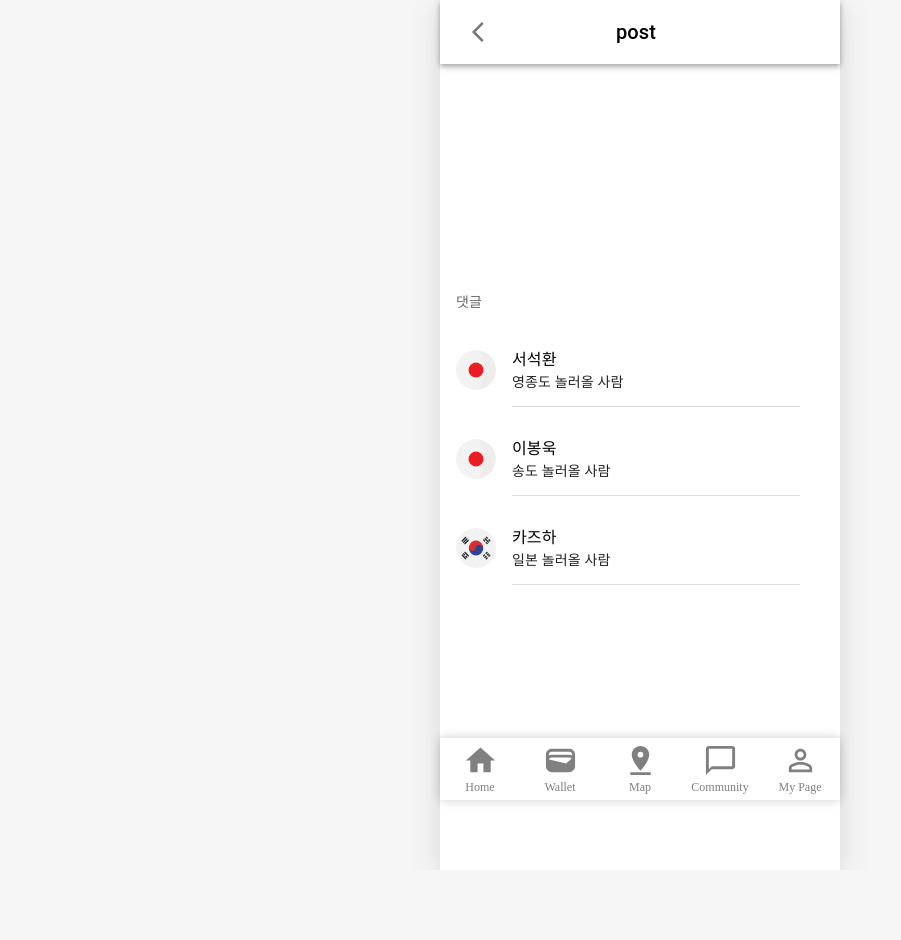
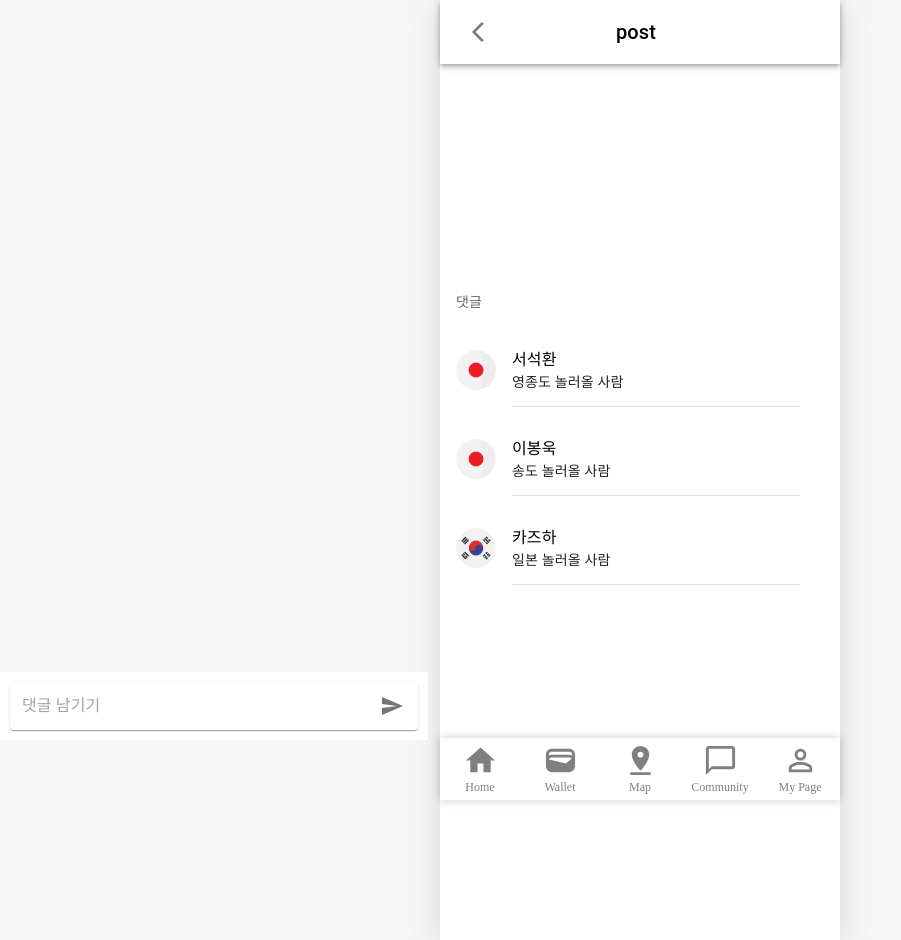
Before and after one commit to v6-yeogaekgi/FE_yeogaekgi, a React (Create React App) app: page /community/post in a window 1280 px wide. Shown: the whole page, without its empty margins (0-901 px from the left). Before the commit the page ends 870 px from the top, so only its background shows below. Built offline with nearby package versions, Linux system fonts and the light colour scheme.

Commit message:
Feat : comment register component

```diff
--- a/src/App.js
+++ b/src/App.js
@@ -39,7 +39,7 @@ function App() {
                 <Route path={"/wallet/cardDetail"} element={<CardDetail/>}/>
                 <Route path={"/map"} element={<PageLayout menuName={'map'}><Map/></PageLayout>} />
                 <Route path={"/community"} element={<PageLayout menuName={'community'}><Main /></PageLayout>} />
-                <Route path={"/community/post"} element={<PageLayout menuName={'post'}><Post /></PageLayout>}/>
+                <Route path={"/community/post"} element={<Post />}/>
                 <Route path={"/myPage"} element={<PageLayout menuName={'my page'}><MyPage /></PageLayout>} />
             </Routes>
         </Router>
--- a/src/pages/Community/Post.jsx
+++ b/src/pages/Community/Post.jsx
@@ -1,9 +1,45 @@
 import CommentList from './components/CommentList';
+import CommentRegister from './components/CommentRegister';
+import * as React from 'react';
+import Box from '@mui/material/Box';
+import Header from '../../layout/Header/Header';
+import Footer from '../../layout/Footer/Footer';
+
+
+const PageLayout = ({ children, menuName }) => {
+    return (
+        <Box sx={{
+            display: 'flex',
+            flexDirection: 'column',
+            minHeight: '100vh',
+            paddingBottom: '140px', // Footer 높이만큼 패딩 추가
+        }}>
+            <Header menuName="post" />
+            <Box sx={{ flexGrow: 1, overflowY: 'auto' }}>
+                <CommentList />
+            </Box>
+
+            {/* CommentRegister를 화면 하단에 고정 */}
+            <Box sx={{
+                position: 'fixed', // 고정 위치
+                bottom: '60px',    // Footer 높이 만큼 위로 이동
+                left: 0,
+                zIndex: 1000,      // Footer보다 위에 위치
+                bgcolor: 'background.paper', // 배경색 지정
+                padding: '10px',   // 적절한 패딩 추가
+            }}>
+                <CommentRegister />
+            </Box>
+
+            <Footer />
+        </Box>
+    );
+};
 
 const Post = () => {
     return(
         <>
-            <CommentList/>
+            <PageLayout/>
         </>
     );
 }
--- a/src/pages/Community/components/CommentList.jsx
+++ b/src/pages/Community/components/CommentList.jsx
@@ -12,6 +12,7 @@ import ExpandLess from '@mui/icons-material/ExpandLess';
 import ExpandMore from '@mui/icons-material/ExpandMore';
 import StarBorder from '@mui/icons-material/StarBorder';
 import CommentItem from './CommentItem';
+import CommentRegister from './CommentRegister';
 
 
 
@@ -74,6 +75,7 @@ const CommentList = () => {
                     countryId={comment.countryId}
                 />
             ))}
+
         </List>
 
     );
--- a/src/pages/Community/components/CommentRegister.jsx
+++ b/src/pages/Community/components/CommentRegister.jsx
@@ -1,10 +1,27 @@
-import BasicTextField from '../../../components/BasicTextField/BasicTextField';
+import * as React from 'react';
+import Paper from '@mui/material/Paper';
+import InputBase from '@mui/material/InputBase';
+import IconButton from '@mui/material/IconButton';
+import SendIcon from '@mui/icons-material/Send';
+
 
 const CommentRegister = () => {
     return (
-        <div className="CommentRegister">
-            <BasicTextField />
-        </div>
+        <Paper
+            component="form"
+            sx={{ p: '2px 4px', display: 'flex', alignItems: 'center', width: 400 }}
+        >
+
+            <InputBase
+                sx={{ ml: 1, flex: 1 }}
+                placeholder="댓글 남기기"
+                inputProps={{ 'aria-label': 'search google maps' }}
+            />
+            <IconButton type="button" sx={{ p: '10px' }} aria-label="send">
+                <SendIcon />
+            </IconButton>
+
+        </Paper>
     );
 };
 
```
